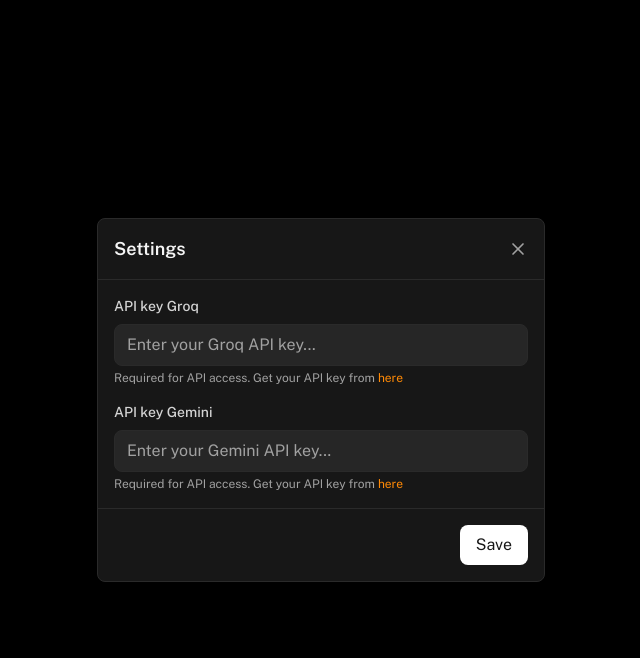
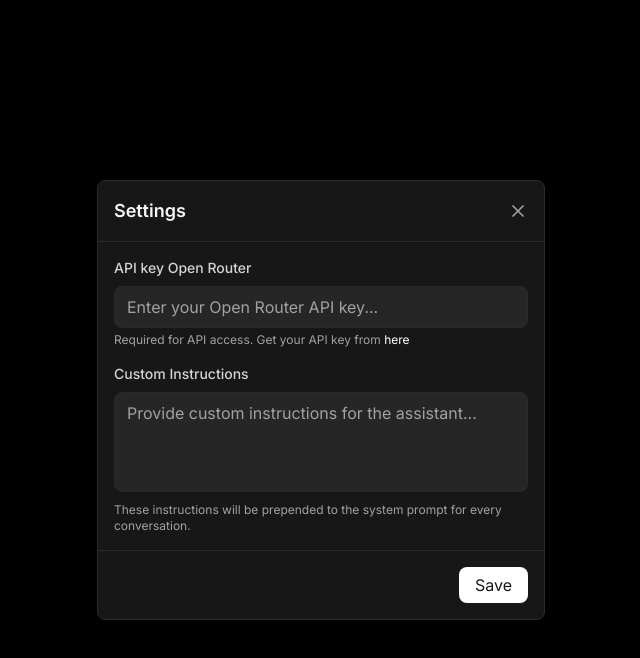
Before and after one commit to unsafe0x0/xerochat, a Next.js app: page / in a window 1280 px wide. Both pictures are taken after a click on the button "Settings". Shown: the top 658 px of the page, without its empty margins (319-959 px from the left). Built offline with nearby package versions, Linux system fonts and the light colour scheme.

Commit message:
making it better

```diff
--- a/app/api/chat/route.ts
+++ /dev/null
@@ -1,73 +0,0 @@
-import { OpenAI } from "openai";
-import { streamText } from "ai";
-import { createGoogleGenerativeAI } from "@ai-sdk/google";
-
-export async function POST(req: Request) {
-  try {
-    const { messages, model, accessToken } = await req.json();
-    if (!accessToken) return new Response("API key is required", { status: 400 });
-
-    const systemPrompt = {
-      role: "system",
-      content:
-        `You are XeroChat, a developer-focused AI assistant.
-          - Always introduce yourself as "XeroChat" if the user asks who you are.
-          - Respond concisely, with technically accurate and direct answers.
-          - Use Markdown for code blocks.
-          - Provide only the necessary explanation, no filler.
-          - Ask clarifying questions if needed.
-          - Avoid speculation, hallucination, or unrelated topics.
-          - Do not describe your capabilities unless directly asked.`,
-    };
-
-    const finalMessages = [systemPrompt, ...messages];
-
-    if (model && model.toLowerCase().includes("gemini")) {
-      const gemini = createGoogleGenerativeAI({ apiKey: accessToken });
-      const result = await streamText({
-        model: gemini(model || "gemini-1.5-flash-latest"),
-        messages: finalMessages,
-      });
-      return result.toTextStreamResponse();
-    }
-
-    const client = new OpenAI({
-      baseURL: "https://api.groq.com/openai/v1",
-      apiKey: accessToken,
-    });
-
-    const stream = await client.chat.completions.create({
-      model: model || "openai/gpt-oss-20b",
-      messages: finalMessages,
-      stream: true,
-      max_tokens: 4096,
-      temperature: 0.7,
-    });
-
-    const encoder = new TextEncoder();
-    const readable = new ReadableStream({
-      async start(controller) {
-        try {
-          for await (const chunk of stream) {
-            const content = chunk.choices?.[0]?.delta?.content || "";
-            if (content) controller.enqueue(encoder.encode(content));
-          }
-        } catch {
-          controller.enqueue(encoder.encode("Sorry, an error occurred while processing your request."));
-        } finally {
-          controller.close();
-        }
-      },
-    });
-
-    return new Response(readable, {
-      headers: {
-        "Content-Type": "text/plain; charset=utf-8",
-        "Cache-Control": "no-cache",
-        Connection: "keep-alive",
-      },
-    });
-  } catch {
-    return new Response("Internal Server Error", { status: 500 });
-  }
-}
--- /dev/null
+++ b/app/api/open-router/route.ts
@@ -0,0 +1,79 @@
+import { OpenAI } from "openai";
+
+export async function POST(req: Request) {
+  try {
+  const { messages, model, accessToken, customInstructions } = await req.json();
+    if (!accessToken)
+      return new Response("API key is required", { status: 400 });
+
+    const baseSystem = `You are XeroChat, a developer-focused AI assistant.
+                - Always introduce yourself as "XeroChat" if explicitly asked who you are.
+                - Only provide answers grounded in factual, verifiable knowledge.
+                - If unsure or lacking context, say "I don’t know" or ask for clarification.
+                - Keep responses concise, technical, and directly relevant to the user’s request.
+                - Use Markdown for code blocks. For programming examples, default to C++ unless the user specifies otherwise.
+                - Never fabricate APIs, functions, libraries, or system behavior. If information is unavailable, say so.
+                - Avoid speculation, assumptions, or unrelated commentary.
+                - Do not describe your general capabilities unless explicitly asked.
+                - When explaining, prefer step-by-step reasoning with minimal prose (no filler).`;
+
+    const systemContent = customInstructions
+      ? `${baseSystem}\n\nUser custom instructions:\n${customInstructions}`
+      : baseSystem;
+
+    const systemPrompt = { role: "system", content: systemContent };
+
+    const finalMessages = [systemPrompt, ...messages];
+
+    const client = new OpenAI({
+      baseURL: "https://openrouter.ai/api/v1",
+      apiKey: accessToken,
+    });
+
+    const stream = await client.chat.completions.create({
+      model: model || "openrouter/openai/gpt-oss-20b:free",
+      messages: finalMessages,
+      stream: true,
+      max_tokens: 4096,
+      temperature: 0.7,
+    });
+
+    const encoder = new TextEncoder();
+    const readable = new ReadableStream({
+      async start(controller) {
+        try {
+          for await (const chunk of stream) {
+            const content = chunk.choices?.[0]?.delta?.content || "";
+            if (content) controller.enqueue(encoder.encode(content));
+          }
+        } catch (err: any) {
+          const msg =
+            err?.message ||
+            (typeof err === "string" ? err : "Unknown upstream error");
+          controller.enqueue(
+            encoder.encode(`Error from upstream provider: ${msg}`)
+          );
+        } finally {
+          controller.close();
+        }
+      },
+    });
+
+    return new Response(readable, {
+      headers: {
+        "Content-Type": "text/plain; charset=utf-8",
+        "Cache-Control": "no-cache",
+        Connection: "keep-alive",
+      },
+    });
+  } catch (err: any) {
+    const msg =
+      err?.message || (typeof err === "string" ? err : "Unknown error");
+    const status =
+      msg.toLowerCase().includes("api key") ||
+      msg.toLowerCase().includes("authorization")
+        ? 401
+        : 502;
+    return new Response(`Error: ${msg}`, { status });
+  }
+}
--- a/app/layout.tsx
+++ b/app/layout.tsx
@@ -1,14 +1,14 @@
 import type { Metadata } from "next";
-import { Public_Sans, Open_Sans } from "next/font/google";
+import { Inter, Roboto } from "next/font/google";
 import "./globals.css";
 import { Analytics } from "@vercel/analytics/next";
 
-const primary = Public_Sans({
+const primary = Inter({
   variable: "--font-primary",
   subsets: ["latin"],
 });
 
-const secondary = Open_Sans({
+const secondary = Roboto({
   variable: "--font-secondary",
   subsets: ["latin"],
 });
@@ -26,7 +26,7 @@ export const metadata: Metadata = {
     "Next.js AI app",
     "GPT-OSS",
     "Llama model chat",
-    "Groq API",
+    "Open Router API",
     "real-time AI chat",
     "dark mode assistant",
     "open source chat UI",
--- a/components/ChatInterface.tsx
+++ b/components/ChatInterface.tsx
@@ -37,8 +37,9 @@ export default function ChatInterface() {
   const [isModelDropdownOpen, setIsModelDropdownOpen] = useState(false);
   const [isSidebarOpen, setIsSidebarOpen] = useState(false);
   const [isSettingsOpen, setIsSettingsOpen] = useState(false);
-  const [apiKeyGroq, setApiKeyGroq] = useState("");
-  const [apiKeyGemini, setApiKeyGemini] = useState("");
+  const [apiKeyOpenRouter, setApiKeyOpenRouter] = useState("");
+  const [customInstructions, setCustomInstructions] = useState("");
+
   const [recentChats, setRecentChats] = useState<Chat[]>([]);
   const [currentChatId, setCurrentChatId] = useState<string | null>(null);
   const messagesEndRef = useRef<HTMLDivElement | null>(null);
@@ -52,11 +53,11 @@ export default function ChatInterface() {
   }, [messages]);
 
   useEffect(() => {
-    const savedApiKeyGroq = localStorage.getItem("apiKeyGroq");
-    if (savedApiKeyGroq) setApiKeyGroq(savedApiKeyGroq);
+    const savedApiKeyOpenRouter = localStorage.getItem("apiKeyOpenRouter");
+    if (savedApiKeyOpenRouter) setApiKeyOpenRouter(savedApiKeyOpenRouter);
 
-    const savedApiKeyGemini = localStorage.getItem("apiKeyGemini");
-    if (savedApiKeyGemini) setApiKeyGemini(savedApiKeyGemini);
+  const savedCustomInstructions = localStorage.getItem("custom_instructions");
+  if (savedCustomInstructions) setCustomInstructions(savedCustomInstructions);
 
     const savedChats = localStorage.getItem("recent_chats");
     if (savedChats) {
@@ -121,8 +122,8 @@ export default function ChatInterface() {
   };
 
   const saveAccessToken = () => {
-    localStorage.setItem("apiKeyGroq", apiKeyGroq);
-    localStorage.setItem("apiKeyGemini", apiKeyGemini);
+    localStorage.setItem("apiKeyOpenRouter", apiKeyOpenRouter);
+  localStorage.setItem("custom_instructions", customInstructions);
     setIsSettingsOpen(false);
   };
 
@@ -143,7 +144,7 @@ export default function ChatInterface() {
     setIsLoading(true);
 
     try {
-      const response = await fetch("/api/chat", {
+      const response = await fetch("/api/open-router", {
         method: "POST",
         headers: { "Content-Type": "application/json" },
         body: JSON.stringify({
@@ -153,13 +154,16 @@ export default function ChatInterface() {
             images: m.images,
           })),
           model: selectedModel.id,
-          accessToken: selectedModel.id.toLowerCase().includes("gemini")
-            ? apiKeyGemini
-            : apiKeyGroq,
+          accessToken: apiKeyOpenRouter,
+          customInstructions: customInstructions,
         }),
       });
 
-      if (!response.ok) throw new Error("Failed to send message");
+      if (!response.ok) {
+        const text = await response.text().catch(() => "");
+        console.error("Chat API error", response.status, text);
+        throw new Error(`Failed to send message: ${response.status} ${text}`);
+      }
 
       const reader = response.body?.getReader();
       const decoder = new TextDecoder();
@@ -182,8 +186,8 @@ export default function ChatInterface() {
             prev.map((msg) =>
               msg.id === assistantMessage.id
                 ? { ...msg, content: msg.content + chunk }
-                : msg,
-            ),
+                : msg
+            )
           );
         }
       }
@@ -228,19 +232,22 @@ export default function ChatInterface() {
     }));
 
     try {
-      const response = await fetch("/api/chat", {
+      const response = await fetch("/api/open-router", {
         method: "POST",
         headers: { "Content-Type": "application/json" },
         body: JSON.stringify({
           messages: conversationHistory,
           model: selectedModel.id,
-          accessToken: selectedModel.id.toLowerCase().includes("gemini")
-            ? apiKeyGemini
-            : apiKeyGroq,
+          accessToken: apiKeyOpenRouter,
+          customInstructions: customInstructions,
         }),
       });
 
-      if (!response.ok) throw new Error("Failed to regenerate message");
+      if (!response.ok) {
+        const text = await response.text().catch(() => "");
+        console.error("Chat API regenerate error", response.status, text);
+        throw new Error(`Failed to regenerate message: ${response.status} ${text}`);
+      }
 
       const reader = response.body?.getReader();
       const decoder = new TextDecoder();
@@ -263,8 +270,8 @@ export default function ChatInterface() {
             prev.map((msg) =>
               msg.id === assistantMessage.id
                 ? { ...msg, content: msg.content + chunk }
-                : msg,
-            ),
+                : msg
+            )
           );
         }
       }
@@ -303,8 +310,8 @@ export default function ChatInterface() {
           onClick={() => setIsSidebarOpen(false)}
         />
       )}
-  <div className="flex-1 flex flex-col">
-  <div className="flex-1 overflow-y-auto pb-40 relative">
+      <div className="flex-1 flex flex-col">
+        <div className="flex-1 overflow-y-auto pb-40 relative">
           <MessageArea
             messages={messages}
             isLoading={isLoading}
@@ -332,11 +339,11 @@ export default function ChatInterface() {
 
       <SettingsModal
         isOpen={isSettingsOpen}
-        apiKeyGroq={apiKeyGroq}
-        apiKeyGemini={apiKeyGemini}
-        onApiKeyGroqChange={setApiKeyGroq}
-        onApiKeyGeminiChange={setApiKeyGemini}
-        onSave={saveAccessToken}
+    apiKeyOpenRouter={apiKeyOpenRouter}
+    onApiKeyOpenRouterChange={setApiKeyOpenRouter}
+  customInstructions={customInstructions}
+  onCustomInstructionsChange={setCustomInstructions}
+  onSave={saveAccessToken}
         onClose={() => setIsSettingsOpen(false)}
       />
     </div>
--- a/components/ModelSelector.tsx
+++ b/components/ModelSelector.tsx
@@ -74,7 +74,7 @@ export default function ModelSelector({
 
       {isModelDropdownOpen && (
         <div
-          className={`absolute ${dropdownPositionClasses} bg-neutral-800 border border-neutral-700 rounded-lg shadow-lg z-50`}
+          className={`absolute ${dropdownPositionClasses} bg-neutral-800 border border-neutral-700 rounded-lg z-50`}
         >
           <div className="p-2">
             {models.map((model) => (
@@ -89,9 +89,6 @@ export default function ModelSelector({
                 <div className="font-medium text-white text-xs whitespace-nowrap">
                   {model.name}
                 </div>
-                {/* <div className="text-xs text-neutral-400 mt-0.5">
-                  {model.description}
-                </div> */}
               </button>
             ))}
           </div>
--- a/components/SettingsModal.tsx
+++ b/components/SettingsModal.tsx
@@ -6,20 +6,21 @@ import Link from "next/link";
 
 interface SettingsModalProps {
   isOpen: boolean;
-  apiKeyGroq: string;
-  onApiKeyGroqChange: (value: string) => void;
-  apiKeyGemini: string;
-  onApiKeyGeminiChange: (value: string) => void;
+  apiKeyOpenRouter: string;
+  onApiKeyOpenRouterChange: (value: string) => void;
+  customInstructions: string;
+  onCustomInstructionsChange: (value: string) => void;
   onSave: () => void;
   onClose: () => void;
 }
 
 export default function SettingsModal({
   isOpen,
-  apiKeyGroq,
-  onApiKeyGroqChange,
-  apiKeyGemini,
-  onApiKeyGeminiChange,
+  apiKeyOpenRouter,
+  onApiKeyOpenRouterChange,
+  customInstructions,
+  onCustomInstructionsChange,
+
   onSave,
   onClose,
 }: SettingsModalProps) {
@@ -41,22 +42,22 @@ export default function SettingsModal({
         <div className="p-4 space-y-4">
           <div>
             <label className="block text-sm font-medium text-neutral-300 mb-2">
-              API key Groq
+              API key Open Router
             </label>
             <input
               type="password"
-              value={apiKeyGroq}
-              onChange={(e) => onApiKeyGroqChange(e.target.value)}
-              placeholder="Enter your Groq API key..."
+              value={apiKeyOpenRouter}
+              onChange={(e) => onApiKeyOpenRouterChange(e.target.value)}
+              placeholder="Enter your Open Router API key..."
               className="w-full px-3 py-2 bg-neutral-800 border border-neutral-600 rounded-lg text-white placeholder-neutral-400 focus:outline-none focus:border-neutral-500"
             />
             <p className="text-xs text-neutral-400 mt-1">
               Required for API access. Get your API key from{" "}
               <Link
-                href="https://console.groq.com/"
+                href="https://openrouter.ai/"
                 target="_blank"
                 rel="noopener noreferrer"
-                className="text-orange-400 hover:underline"
+                className="text-white hover:underline"
               >
                 here
               </Link>
@@ -64,25 +65,16 @@ export default function SettingsModal({
           </div>
           <div>
             <label className="block text-sm font-medium text-neutral-300 mb-2">
-              API key Gemini
+              Custom Instructions
             </label>
-            <input
-              type="password"
-              value={apiKeyGemini}
-              onChange={(e) => onApiKeyGeminiChange(e.target.value)}
-              placeholder="Enter your Gemini API key..."
-              className="w-full px-3 py-2 bg-neutral-800 border border-neutral-600 rounded-lg text-white placeholder-neutral-400 focus:outline-none focus:border-neutral-500"
+            <textarea
+              value={customInstructions}
+              onChange={(e) => onCustomInstructionsChange(e.target.value)}
+              placeholder="Provide custom instructions for the assistant..."
+              className="w-full px-3 py-2 bg-neutral-800 border border-neutral-600 rounded-lg text-white placeholder-neutral-400 focus:outline-none focus:border-neutral-500 min-h-[100px] resize-none"
             />
             <p className="text-xs text-neutral-400 mt-1">
-              Required for API access. Get your API key from{" "}
-              <Link
-                href="https://console.cloud.google.com/"
-                target="_blank"
-                rel="noopener noreferrer"
-                className="text-orange-400 hover:underline"
-              >
-                here
-              </Link>
+              These instructions will be prepended to the system prompt for every conversation.
             </p>
           </div>
         </div>
@@ -90,7 +82,7 @@ export default function SettingsModal({
         <div className="flex justify-end gap-3 p-4 border-t border-neutral-700">
           <button
             onClick={onSave}
-            className="px-4 py-2 bg-white text-neutral-900 rounded-lg hover:bg-neutral-100 transition-colors cursor-pointer"
+            className="px-4 py-1.5 bg-white text-neutral-900 rounded-lg hover:bg-neutral-100 transition-colors cursor-pointer"
           >
             Save
           </button>
```
Also changed, not shown: components/MessageInput.tsx (+6 -5 lines), data/Models.tsx (+13 -19 lines), 1 other file (tests, documents, lock files or other folders).
